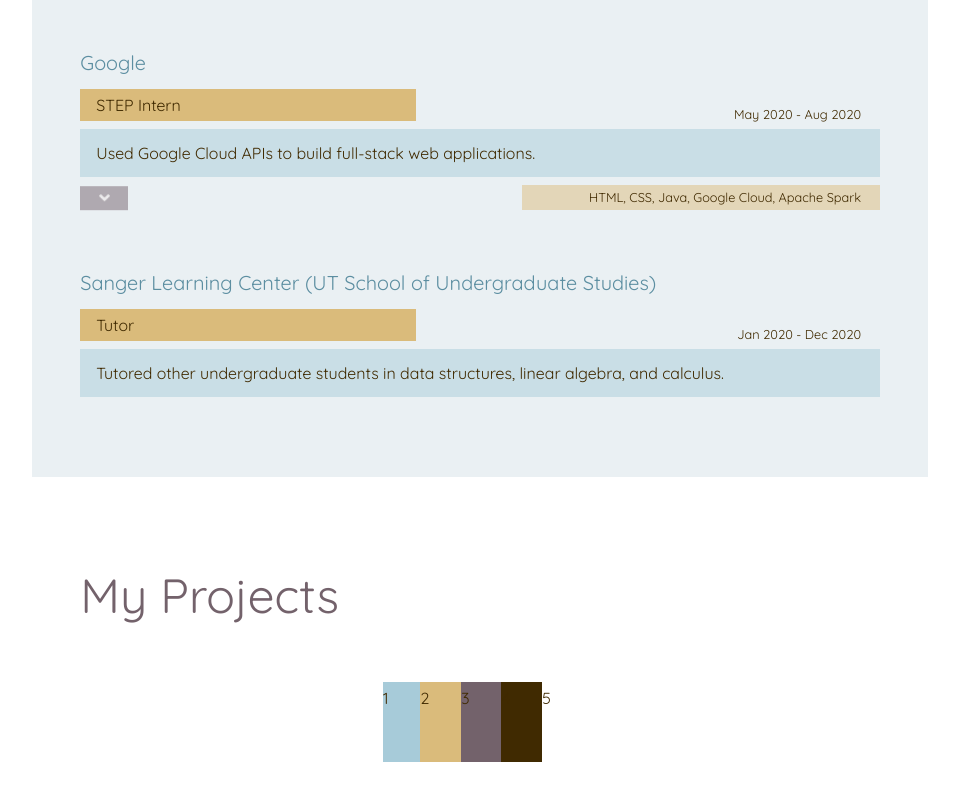
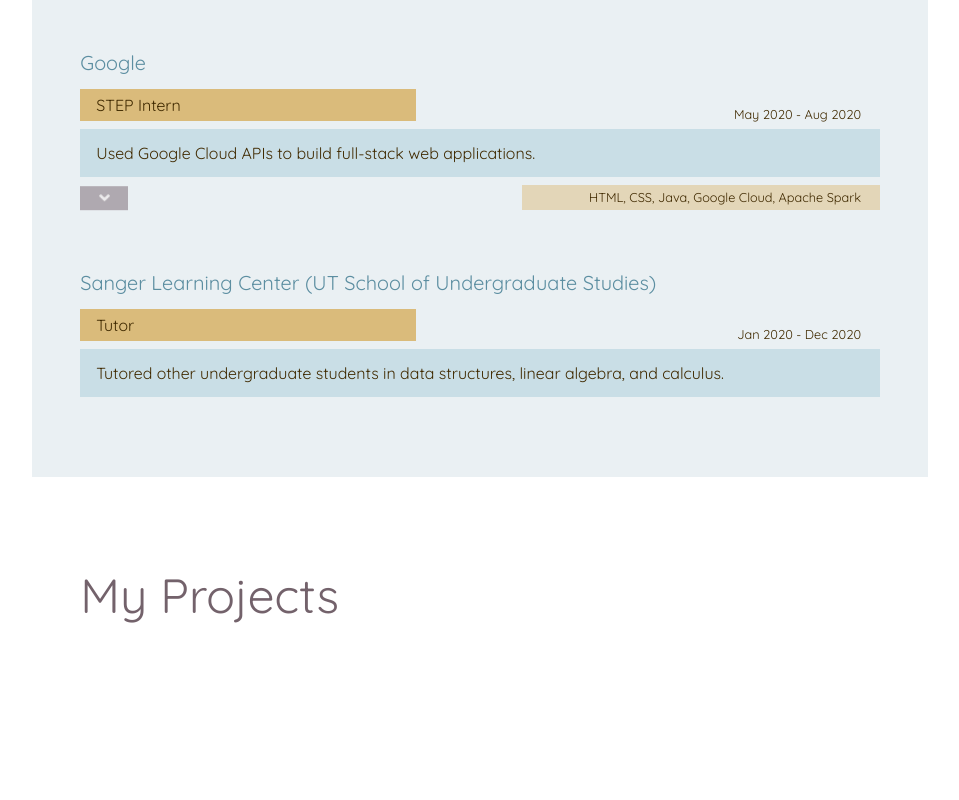
Before and after one commit to fang-helen/fang-helen.github.io, a React (Create React App) app: page / in a window 1280 px wide. Shown: the part 1974-2774 px from the top of the page, without its empty margins (157-1116 px from the left). After the commit the page ends 2736 px from the top, so only its background shows below. Built offline with nearby package versions, Linux system fonts and the light colour scheme.

Commit message:
setup react deploy

```diff
--- a/src/App.js
+++ b/src/App.js
@@ -29,13 +29,13 @@ function App() {
         <Sidebar />
       </div>
 
-      <div id="color-scheme">
+      {/* <div id="color-scheme">
         <div class="color one">1</div>
         <div class="color two">2</div>
         <div class="color three">3</div>
         <div class="color four">4</div>
         <div class="color five">5</div>
-      </div>
+      </div> */}
     </div>
   );
 }
```
Also changed, not shown: package.json (+8 -2 lines), 1 other file (tests, documents, lock files or other folders).
